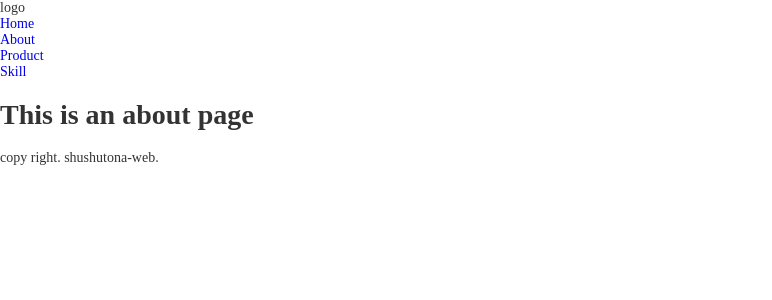
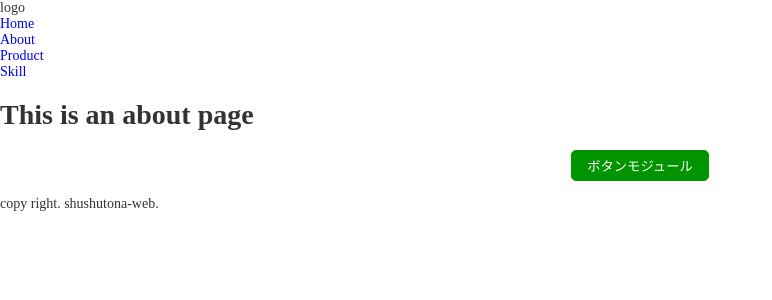
Before and after one commit to shushuTona/shushutona-web, a Vue app: page /about in a window 1280 px wide. Shown: the top 300 px of the page, without its empty margins (0-772 px from the left). Built offline with nearby package versions, Linux system fonts and the light colour scheme.

Commit message:
ボタンパーツ作成

```diff
--- /dev/null
+++ b/src/components/atoms/atoms.btn.vue
@@ -0,0 +1,51 @@
+<template>
+    <div class="m-btn">
+        <button
+            type="button"
+            class="btn__inner"
+        >{{ btnText }}</button>
+    </div>
+</template>
+
+<script>
+export default {
+    name: 'Btn',
+    props: {
+        btnText: {
+            type: String,
+            required: true
+        }
+    }
+}
+</script>
+
+<style scoped lang="scss">
+.m-btn {
+    margin: 15px 0;
+    text-align: center;
+
+    .btn {
+        &__inner {
+            padding: 5px 15px;
+            color: #fff;
+            background-color: $MAIN_COLOR;
+            border: 1px solid $MAIN_COLOR;
+            border-radius: 5px;
+            transition:
+                background-color $TRANSITION,
+                color $TRANSITION,
+                border-color $TRANSITION;
+            cursor: pointer;
+            position: relative;
+
+            &:hover,
+            &:focus {
+                background-color: #fff;
+                color: $MAIN_COLOR;
+                border-color: $MAIN_COLOR;
+            }
+        }
+
+    }
+}
+</style>
--- a/src/views/views.about.vue
+++ b/src/views/views.about.vue
@@ -1,16 +1,23 @@
 <template>
   <main class="views-about">
     <h1>This is an about page</h1>
+
+    <Btn :btnText="'ボタンモジュール'" />
   </main>
 </template>
 
 <script>
+import Btn from '@/components/atoms/atoms.btn.vue';
+
 export default {
   name: 'About',
+  components: {
+    Btn
+  }
 }
 </script>
 
-<style scoped>
+<style scoped lang="scss">
 .views-about {
 
 }
```
